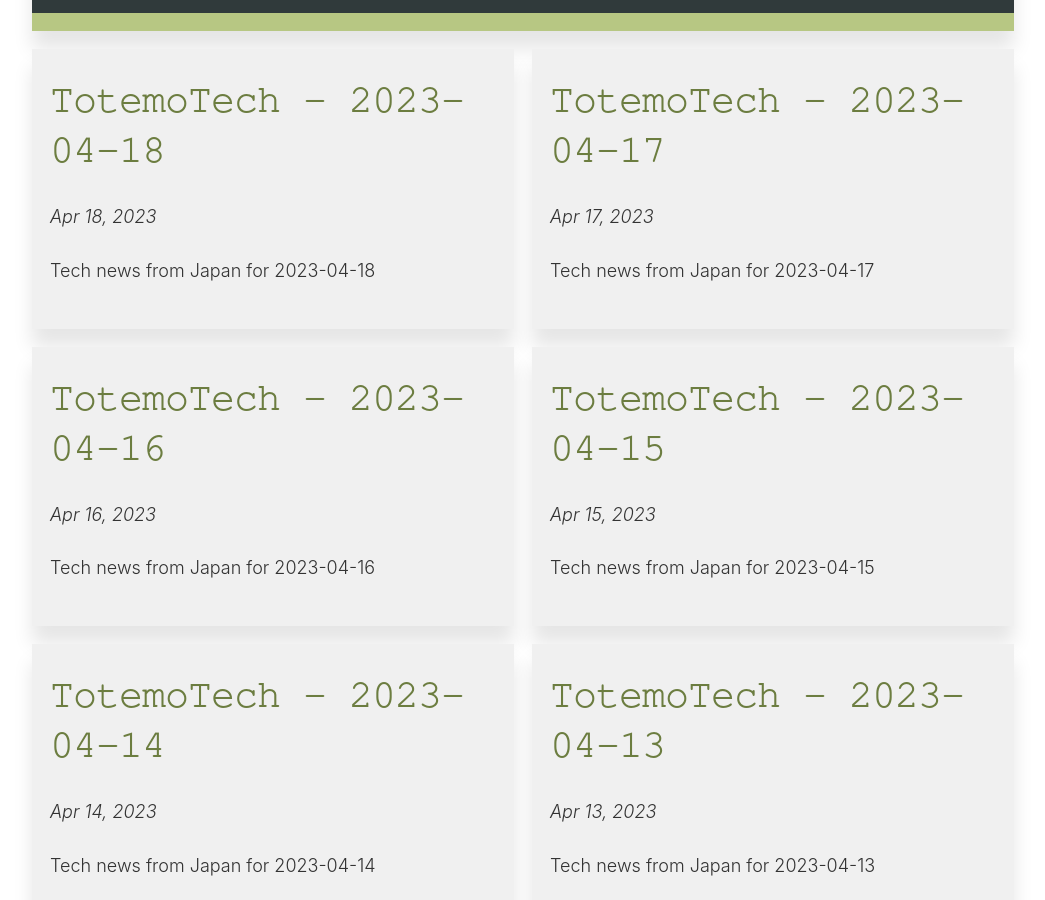
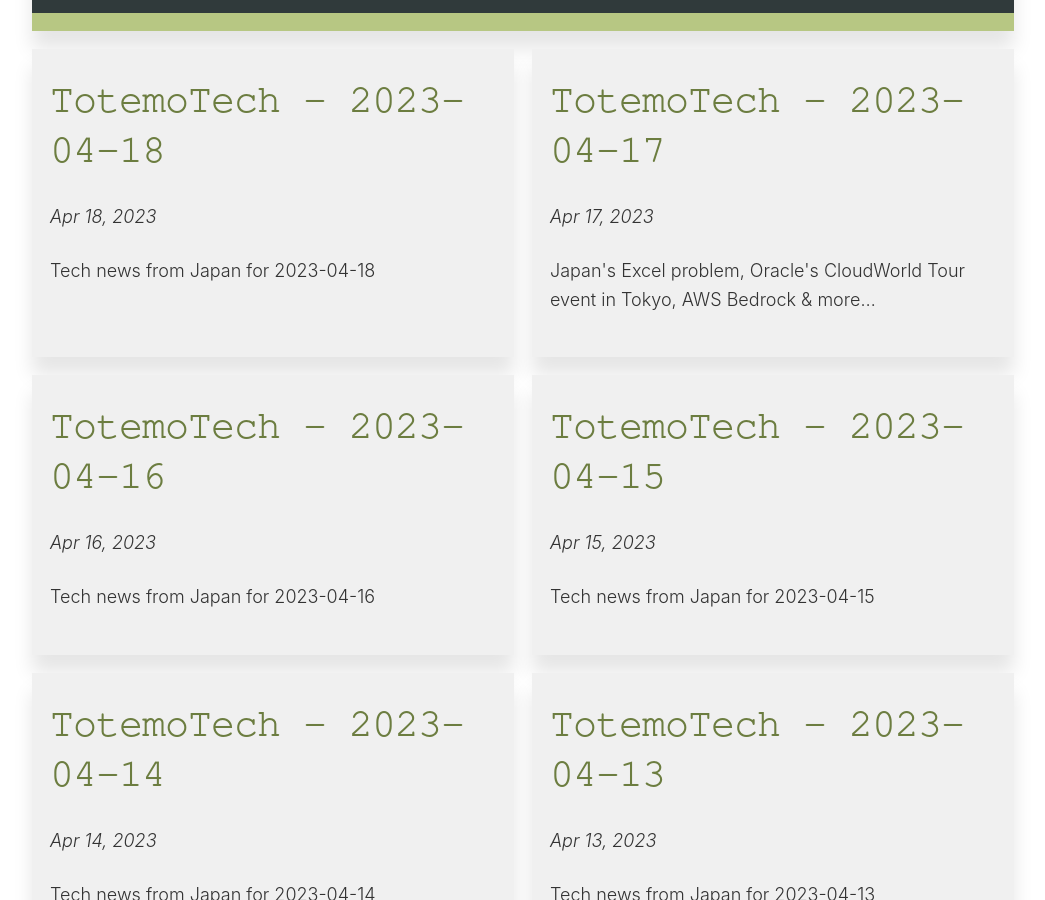
Before and after one commit to tagawa/TotemoTech, a Jekyll site: the page built from docs/index.html, in a window 1280 px wide and 900 px high, scrolled down 823 px. Shown: the whole window, without its empty margins (117-1162 px from the left). Built offline with Jekyll 4.4.1, drawn with Linux system fonts in a browser that asks for light colours; comment, search, counter and statistics services are not loaded.

Commit message:
Added summary

```diff
--- a/docs/_posts/2023-04-17-news.md
+++ b/docs/_posts/2023-04-17-news.md
@@ -3,7 +3,7 @@
 title: "TotemoTech - 2023-04-17"
 date: 2023-04-17 08:15:56 +0900
 file: https://archive.org/download/totemotech/totemotech_2023-04-17.mp3
-summary: "Tech news from Japan for 2023-04-17"
+summary: "Japan's Excel problem, Oracle's CloudWorld Tour event in Tokyo, AWS Bedrock & more…"
 description: "English tech news from Japan for April 17th, 2023."
 duration: "141"
 length: "02:21"
```
